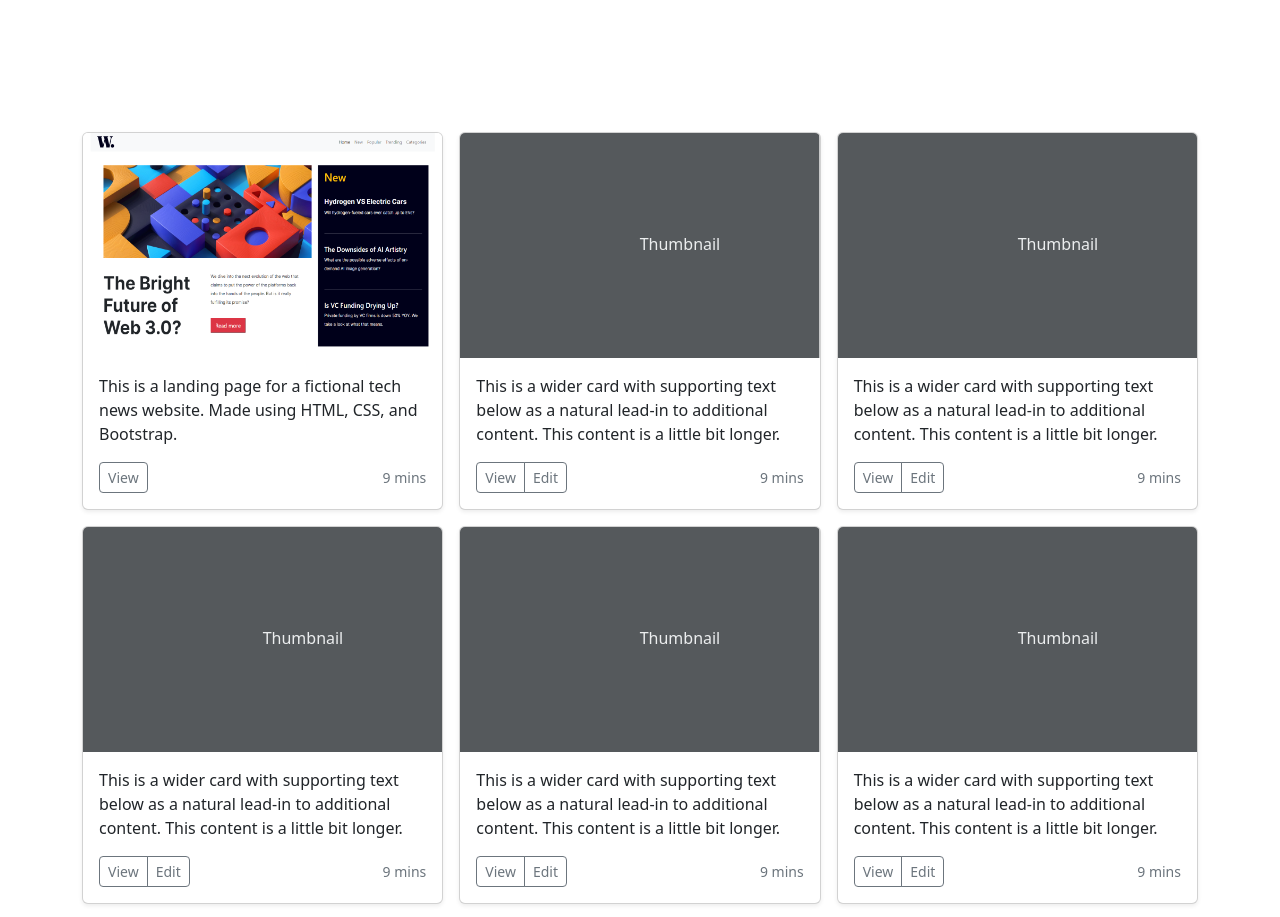
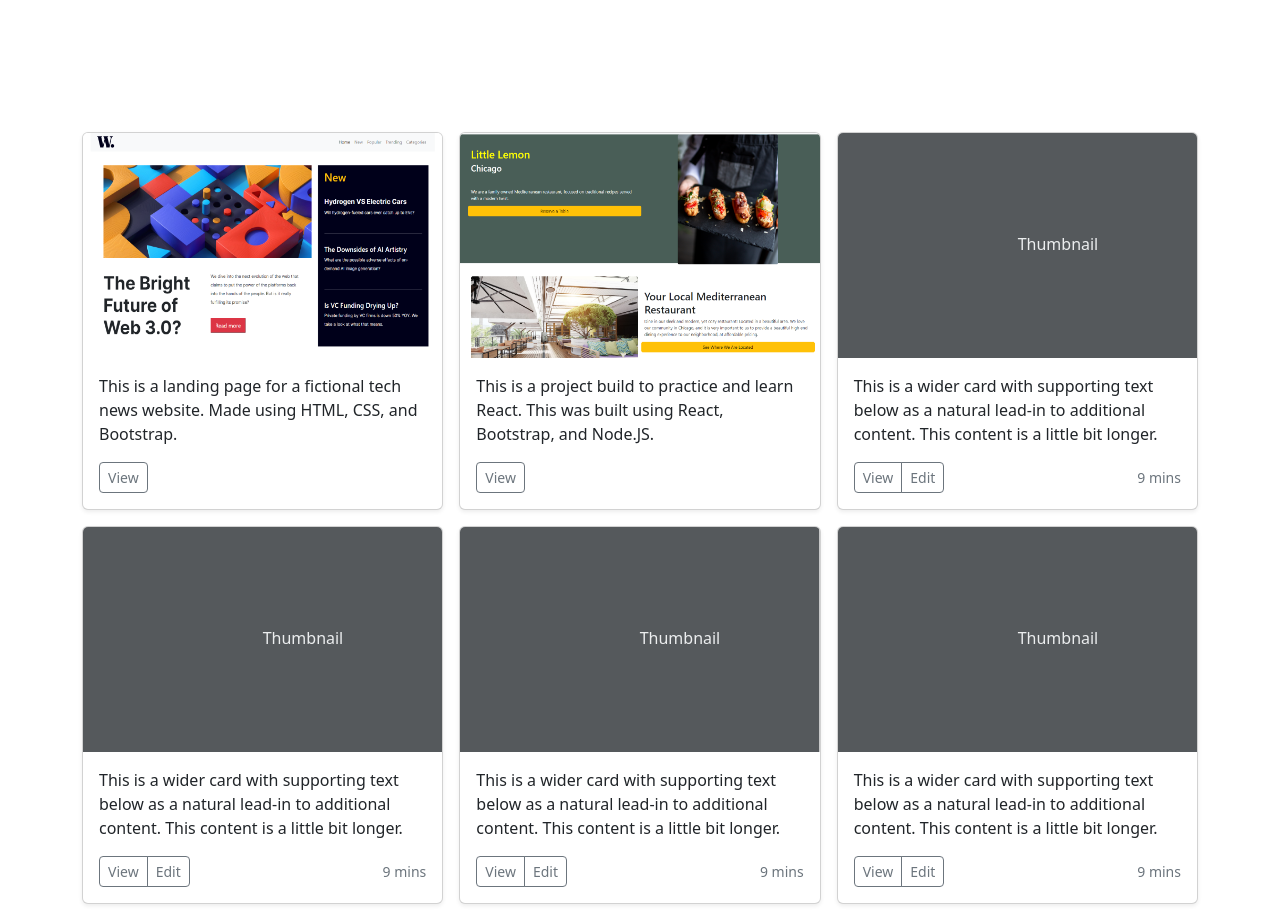
Before and after one commit to CodeCruze/Developer-Portfolio, a plain HTML site: page index.html in a window 1280 px wide. Shown: the part 2440-3357 px from the top of the page. Drawn offline with nearby package versions, Linux system fonts and the light colour scheme.

Commit message:
added second portfolio project
Little-Lemon

```diff
--- a/index.html
+++ b/index.html
@@ -107,23 +107,24 @@
                     <button type="button" class="btn btn-sm btn-outline-secondary" >View</button>
                   </a>
                   </div>
-                  <small class="text-muted">9 mins</small>
+
                 </div>
               </div>
             </div>
           </div>
           <div class="col">
             <div class="card shadow-sm">
-              <svg class="bd-placeholder-img card-img-top" width="100%" height="225" xmlns="http://www.w3.org/2000/svg" role="img" aria-label="Placeholder: Thumbnail" preserveAspectRatio="xMidYMid slice" focusable="false"><title>Placeholder</title><rect width="100%" height="100%" fill="#55595c"/><text x="50%" y="50%" fill="#eceeef" dy=".3em">Thumbnail</text></svg>
+              <img class="bd-placeholder-img card-img-top" width="100%" height="225" src="Images/Screenshot 2024-05-07 144826.png" role="img" aria-label="Placeholder: Thumbnail" preserveAspectRatio="xMidYMid slice" focusable="false"></img>
 
               <div class="card-body">
-                <p class="card-text">This is a wider card with supporting text below as a natural lead-in to additional content. This content is a little bit longer.</p>
+                <p class="card-text">This is a project build to practice and learn React. This was built using React, Bootstrap, and Node.JS.</p>
                 <div class="d-flex justify-content-between align-items-center">
                   <div class="btn-group">
-                    <button type="button" class="btn btn-sm btn-outline-secondary">View</button>
-                    <button type="button" class="btn btn-sm btn-outline-secondary">Edit</button>
+                    <a href="https://fanciful-cocada-6a9e59.netlify.app/">
+                      <button type="button" class="btn btn-sm btn-outline-secondary" >View</button>
+                    </a>
                   </div>
-                  <small class="text-muted">9 mins</small>
+
                 </div>
               </div>
             </div>
```
Also changed, not shown: Images/Screenshot 2024-05-07 144826.png (added).
